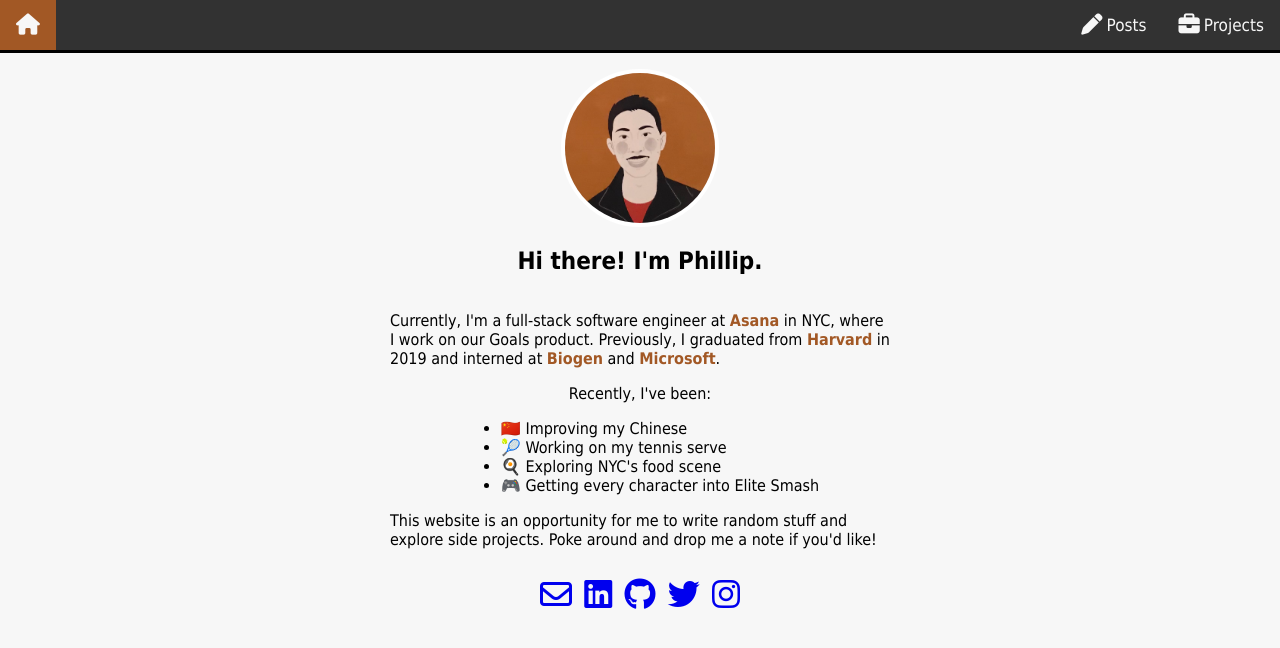
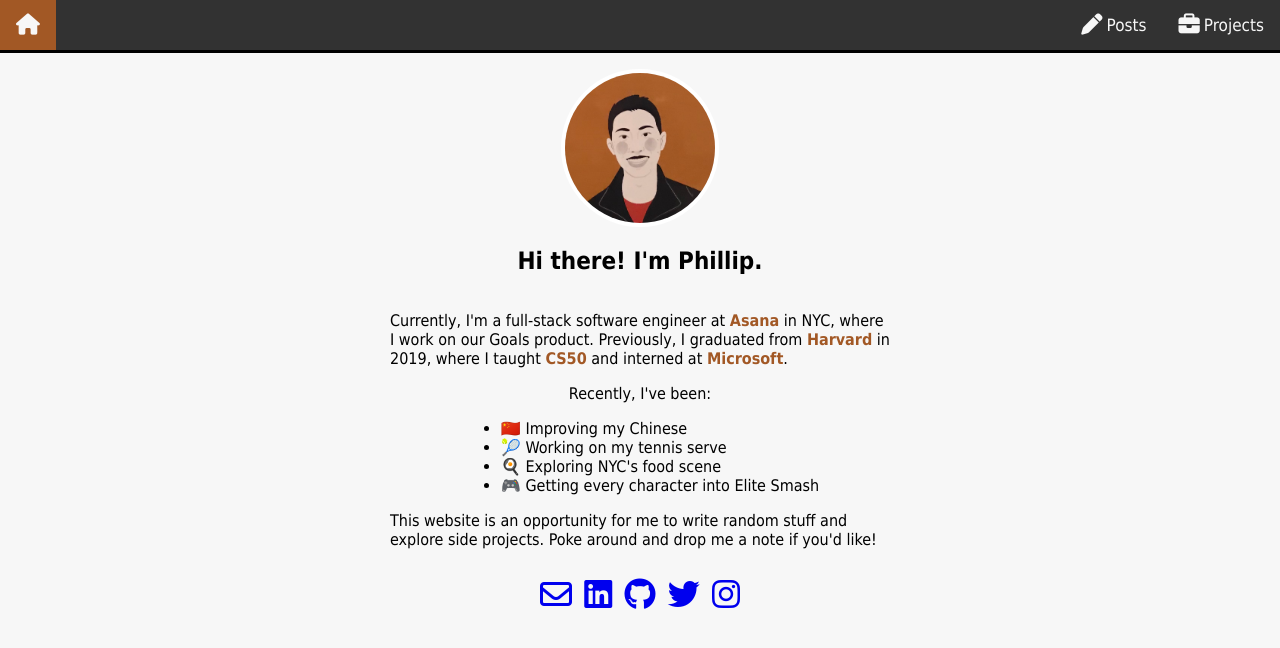
Before and after one commit to phillipyu/phillipyu.github.io, a Jekyll site: the page built from index.html, in a window 1280 px wide. Shown: the top 648 px of the page. Built offline with Jekyll 4.4.1, drawn with Linux system fonts in a browser that asks for light colours; nearby versions of some CDN libraries.

Commit message:
edit description

```diff
--- a/index.html
+++ b/index.html
@@ -15,9 +15,12 @@
   Currently, I'm a full-stack software engineer at
   <a href="https://asana.com">Asana</a> in NYC, where I work on our Goals
   product. Previously, I graduated from
-  <a href="https://harvard.edu">Harvard</a> in 2019 and interned at
-  <a href="https://biogen.com">Biogen</a> and
-  <a href="https://microsoft.com">Microsoft</a>.
+  <a href="https://harvard.edu">Harvard</a> in 2019, where I taught
+  <a
+    href="https://pll.harvard.edu/course/cs50-introduction-computer-science?delta=0"
+    >CS50</a
+  >
+  and interned at <a href="https://microsoft.com">Microsoft</a>.
 </p>
 
 Recently, I've been:
```
